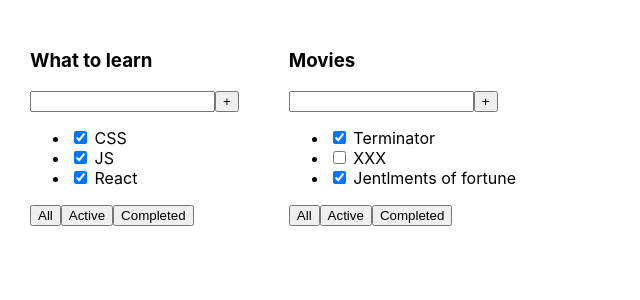
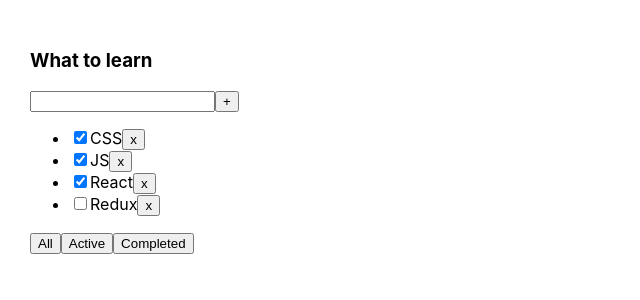
Before and after one commit to DmitryMN/incubator-todolist, a React (Create React App) app: page / in a window 1280 px wide. Shown: the top 300 px of the page, without its empty margins (0-640 px from the left). Built offline with nearby package versions, Linux system fonts and the light colour scheme.

Commit message:
add useState

```diff
--- a/src/App.tsx
+++ b/src/App.tsx
@@ -1,4 +1,4 @@
-import React from 'react';
+import React, { useState } from 'react';
 import ToDoList from "./components/ToDoList";
 import './App.css';
 
@@ -7,19 +7,21 @@
     let tasks1 = [
         {id: 1, title: "CSS", isDone: true},
         {id: 2, title: "JS", isDone: true},
-        {id: 3, title: "React", isDone: true}
+        {id: 3, title: "React", isDone: true},
+        {id: 4, title: "Redux", isDone: false}
     ];
 
-    let tasks2 = [
-        {id: 1, title: "Terminator", isDone: true},
-        {id: 2, title: "XXX", isDone: false},
-        {id: 3, title: "Jentlments of fortune", isDone: true}
-    ];
+
+    let [tasks, setTasks] = useState(tasks1);
+
+    function removeTask(id: number) {
+        console.log(tasks);
+        setTasks(tasks.filter(task => task.id !== id));
+    }
 
     return (
         <div className="App">
-            <ToDoList title="What to learn" tasks={tasks1}/>
-            <ToDoList title="Movies" tasks={tasks2}/>
+            <ToDoList title="What to learn" tasks={tasks} remove_task={removeTask}/>
         </div>
     );
 }
--- a/src/components/ToDoList.tsx
+++ b/src/components/ToDoList.tsx
@@ -8,7 +8,8 @@
 
 type propsToDoListType = {
     title: string,
-    tasks: Array<TasksType>
+    tasks: Array<TasksType>,
+    remove_task: (id: number) => void
 }
 
 function ToDoList(props: propsToDoListType) {
@@ -20,9 +21,10 @@
                 <button>+</button>
             </div>
             <ul>
-                <li><input type="checkbox" checked={props.tasks[0].isDone}/> <span>{props.tasks[0].title}</span></li>
-                <li><input type="checkbox" checked={props.tasks[1].isDone}/> <span>{props.tasks[1].title}</span></li>
-                <li><input type="checkbox" checked={props.tasks[2].isDone}/> <span>{props.tasks[2].title}</span></li>
+                {props.tasks.map(elem => <li key={elem.id}><input type="checkbox" checked={elem.isDone}/>
+                    <span>{elem.title}</span>
+                    <button onClick={() => {props.remove_task(elem.id)}}>x</button>
+                </li>)}
             </ul>
             <div>
                 <button>All</button>
```
